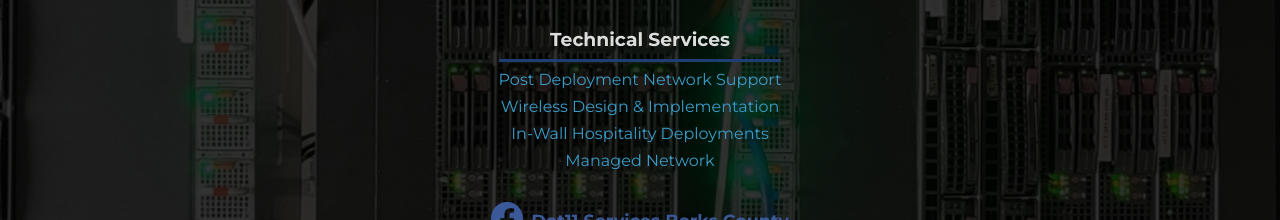
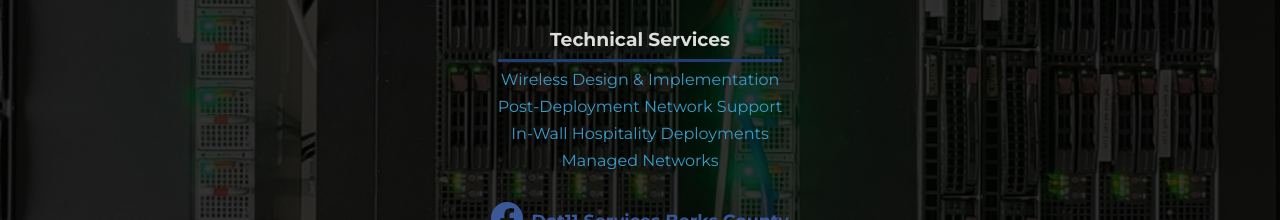
Before and after one commit to AdamPoper/AaronWebsite, an Angular app: page / in a window 1280 px wide. Shown: the part 380-600 px from the top of the page. Built offline with nearby package versions, Linux system fonts and the light colour scheme.

Commit message:
services changes

```diff
--- a/src/app/pages/home/services.ts
+++ b/src/app/pages/home/services.ts
@@ -1,4 +1,3 @@
-
 export type ServiceItem = {
     title: string;
     description: string;
@@ -6,19 +5,19 @@ export type ServiceItem = {
 
 export const services = [
     {
-        title: 'Post Deployment Network Support',
-        description: 'Even after a deployment, we are not hands-off until all devices are functional on the network.'
-    },
-    {
         title: 'Wireless Design & Implementation',
         description: 'Wi-Fi networks built from the ground up with the purpose of overhauling existing Wi-Fi networks or adding Wi-Fi for the first time.'
     },
     {
-        title: 'In-Wall Hospitality Deployments',
-        description: 'Wireless Access Points with built in LAN ports to service small deployments or office rooms. These In-Wall units sit low with a small profile.'
+        title: 'Post-Deployment Network Support',
+        description: 'Even after a deployment, we are not hands-off until all devices are functional on the network.'
     },
     {
-        title: 'Managed Network',
+        title: 'In-Wall Hospitality Deployments',
+        description: 'Wireless access points with built in LAN ports to service small deployments or office rooms. These in-wall units sit low with a discrete profile.'
+    },
+    {
+        title: 'Managed Networks',
         description: 'Ongoing network support at an affordable price.'
     }
 ] as ServiceItem[];
```
